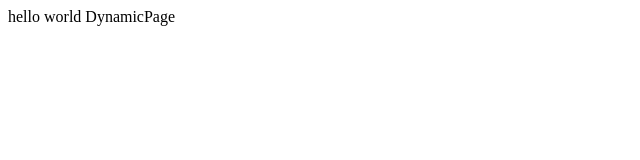
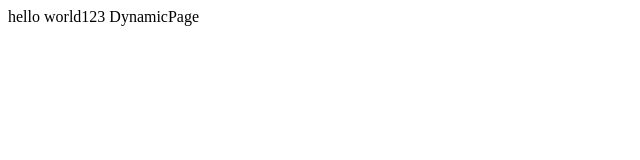
Before and after one commit to sohail20/subdomain2, a Next.js app: page /dynamic in a window 1280 px wide. Shown: the top 160 px of the page, without its empty margins (0-640 px from the left). Built offline with nearby package versions, Linux system fonts and the light colour scheme.

Commit message:
Update dynamic.js

```diff
--- a/pages/dynamic.js
+++ b/pages/dynamic.js
@@ -3,7 +3,7 @@ import React from 'react';
 function DynamicPage({ subdomain }) {
     return (
         <div>
-            hello world
+            hello world123
             DynamicPage {subdomain}
         </div>
     );
```
